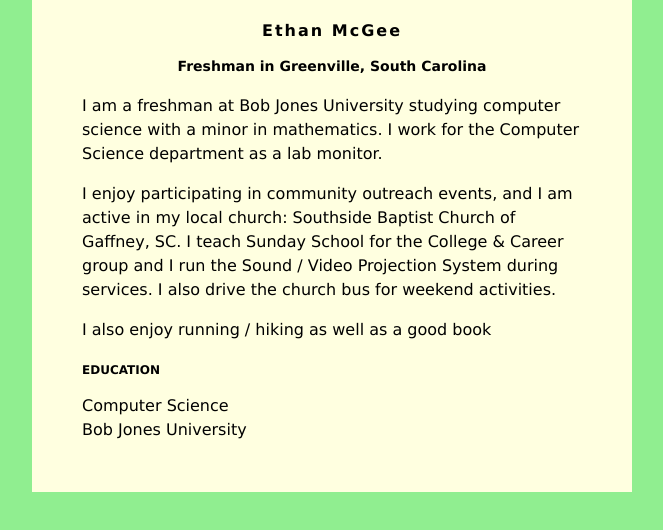
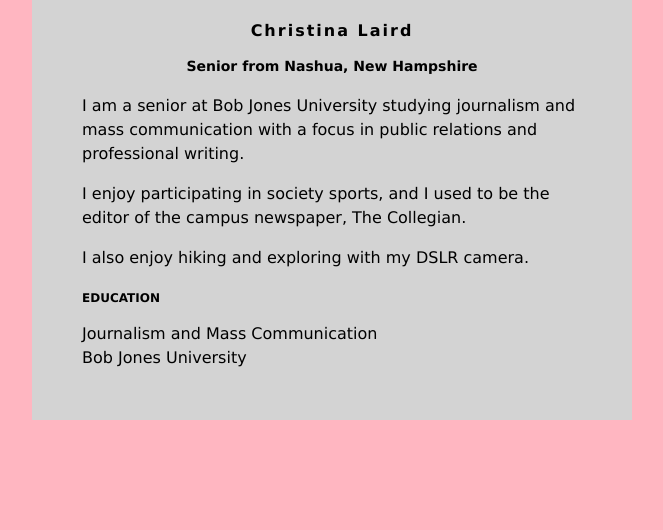
Before and after one commit to clair413/clair413.github.io, a plain HTML site: page index.html in a window 1280 px wide. Shown: the whole page, without its empty margins (308-971 px from the left). Drawn offline with Linux system fonts and the light colour scheme.

Commit message:
Update index.html

```diff
--- a/index.html
+++ b/index.html
@@ -2,11 +2,11 @@
 <head>
 <style>
 body {
-    background: lightgreen;
+    background: lightpink;
     font-family: Verdana;
 }
 #content {
-    background: lightyellow;
+    background: lightgray;
     min-width: 200px;
     max-width: 500px;
     padding: 50px;
@@ -30,19 +30,19 @@ h3 {
 </head>
 <body>
     <div id="content">
-        <h1>Ethan McGee</h1>
-        <h2>Freshman in Greenville, South Carolina</h2>
+        <h1>Christina Laird</h1>
+        <h2>Senior from Nashua, New Hampshire</h2>
 
-         <p>I am a freshman at Bob Jones University studying computer science with a minor in mathematics. I work for the Computer Science department as a lab monitor.</p>
+         <p>I am a senior at Bob Jones University studying journalism and mass communication with a focus in public relations and professional writing.</p>
          <p>
-            I enjoy participating in community outreach events, and I am active in my local church: Southside Baptist Church of Gaffney, SC.  I teach Sunday School for the College &amp; Career group and I run the Sound / Video Projection System during services.  I also drive the church bus for weekend activities.
+            I enjoy participating in society sports, and I used to be the editor of the campus newspaper, The Collegian.
          </p>
          <p>
-            I also enjoy running / hiking as well as a good book
+            I also enjoy hiking and exploring with my DSLR camera.
          </p>
 
         <h3>EDUCATION</h3>
-        Computer Science<br>
+        Journalism and Mass Communication<br>
         Bob Jones University
     </div>
 
```
